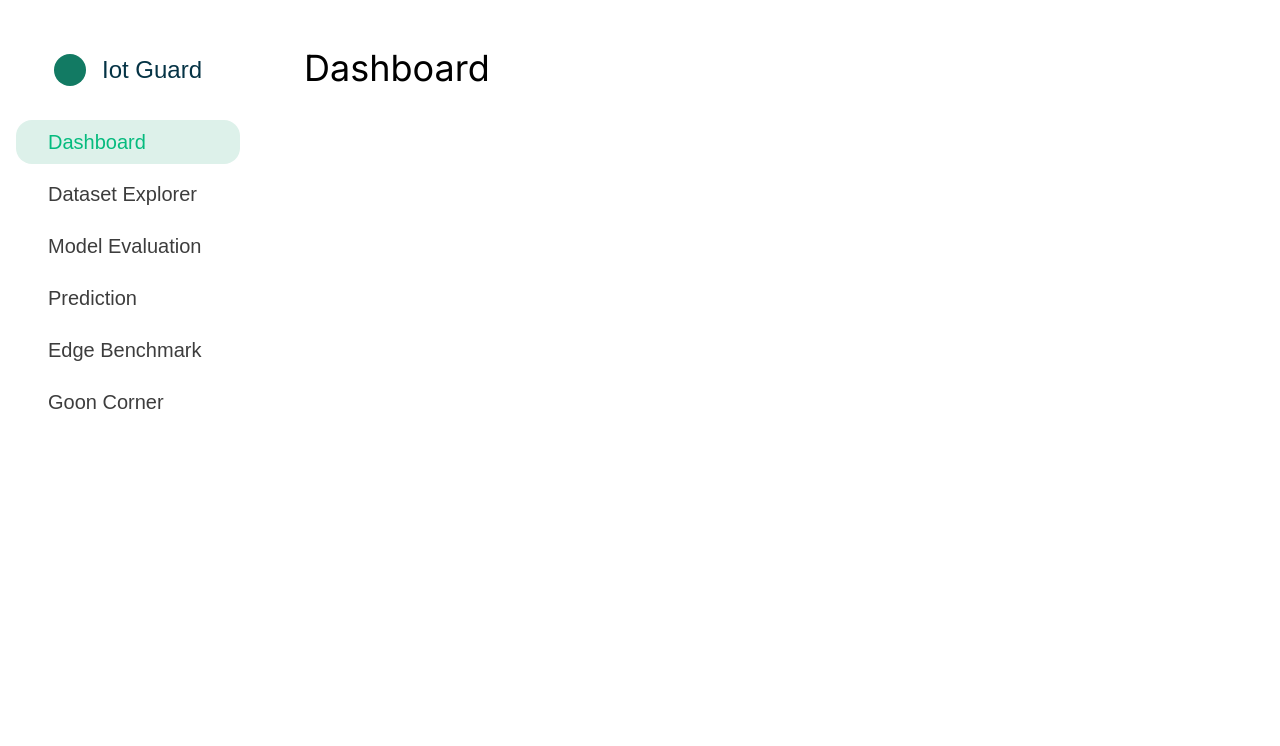
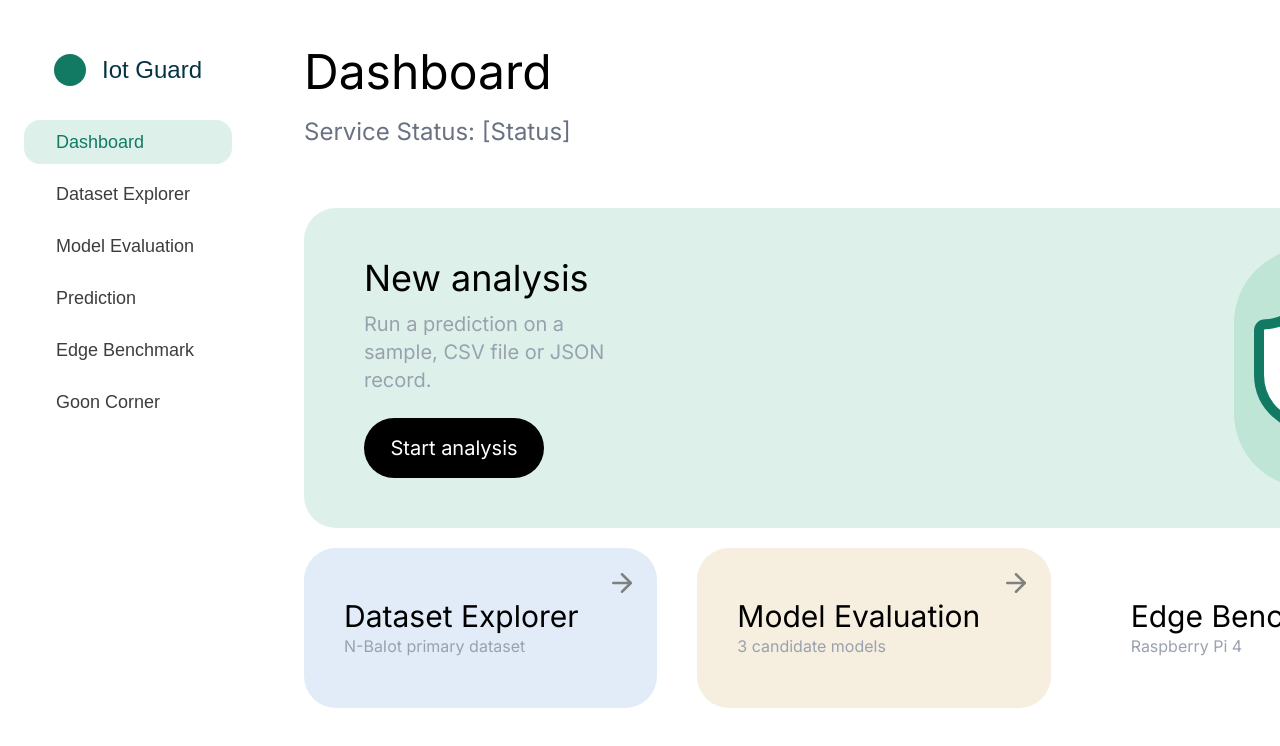
Before and after one commit to sonnnguyennn/cos30049hn-grp1_5, a Next.js app in the folder frontend/: page /dashboard in a window 1280 px wide. Shown: the top 746 px of the page. Built offline with nearby package versions, Linux system fonts and the light colour scheme; a web font is replaced by a local one.

Commit message:
front end upd dasboard

```diff
--- a/frontend/package.json
+++ b/frontend/package.json
@@ -9,7 +9,11 @@
     "lint": "eslint"
   },
   "dependencies": {
+    "@emotion/react": "^11.14.0",
+    "@emotion/styled": "^11.14.1",
+    "@mui/material": "^9.5.0",
     "clsx": "^2.1.1",
+    "lucide-react": "^1.71.0",
     "next": "16.4.2",
     "react": "19.3.0",
     "react-dom": "19.3.0",
--- a/frontend/pnpm-workspace.yaml
+++ b/frontend/pnpm-workspace.yaml
@@ -1,2 +1,2 @@
 allowBuilds:
-  unrs-resolver: set this to true or false
+  unrs-resolver: false
--- a/frontend/src/app/dashboard/layout.tsx
+++ b/frontend/src/app/dashboard/layout.tsx
@@ -1,6 +1,7 @@
 "use client";
 
 import SideNav from "../ui/dashboard/sidenav";
+import { inter } from '@/app/ui/fonts';
 
 export default function Layout({ children }: { children: React.ReactNode }) {
   return (
@@ -8,7 +9,7 @@ export default function Layout({ children }: { children: React.ReactNode }) {
       <div className="w-full flex-none md:flex md:w-64 md:flex-col">
         <SideNav />
       </div>
-      <div className="grow p-6 md:overflow-y-auto md:p-12">{children}</div>
+      <div className={`${inter.className} antialiased grow p-6 md:overflow-y-auto md:p-12`}>{children}</div>
     </div>
   );
 }
--- a/frontend/src/app/dashboard/page.tsx
+++ b/frontend/src/app/dashboard/page.tsx
@@ -1,10 +1,17 @@
 "use client";
+
 import { inter } from '@/app/ui/fonts';
+import NewAnal from '../ui/dashboard/new-analysis';
+import MoreLinks from '../ui/dashboard/more-links';
 
 export default function Page() {
     return (
-        <main>
-            <h1 className={`${inter.className} text-4xl text-black`}>Dashboard</h1>
+        <main className='grid gap-y-5'>
+            <h1 className={`${inter.className} text-5xl text-black`}>Dashboard</h1>
+            <h2 className={`${inter.className} text-2xl text-gray-500`}>Service Status: [Status]</h2>
+            <div className="page-break h-5"></div>
+            <NewAnal />
+            <MoreLinks />
         </main>
     );
 }
--- /dev/null
+++ b/frontend/src/app/ui/dashboard/more-links.tsx
@@ -0,0 +1,32 @@
+'use client';
+
+import Link from "next/link";
+import { ArrowRight } from 'lucide-react';
+
+const links = [
+    {Name: 'Dataset Explorer', href: '/dashboard/dataset-explorer', color: 'bg-[#E1ECF8]', des: 'N-BaIot primary dataset'},
+    {Name: 'Model Evaluation', href: '/dashboard/model-evaluation', color: 'bg-[#F6EEDF]', des: '3 candidate models'},
+    {Name: 'Edge Benchmark', href: '/dashboard/edge-benchmark', color: 'bg-[#FFFFFF]', des: 'Raspberry Pi 4'},
+]
+
+export default function MoreLinks() {
+    return (
+        <div className='flex items-center justify-center w-full h-40 rounded-2xl gap-10'>
+            {
+                links.map((link) => {
+                    return(
+                        <Link
+                        key={link.Name}
+                        href={link.href}
+                        className={`relative w-full h-full rounded-4xl justify-center flex flex-col px-10 ${link.color}`}
+                        >
+                            <p className="text-black text-3xl">{link.Name}</p>
+                            <p className="text-gray-400">{link.des}</p>
+                            <ArrowRight stroke="gray" size={30} className="absolute top-5 right-5" />
+                        </Link>
+                    )
+                })
+            }
+        </div>
+    );
+}
--- a/frontend/src/app/ui/dashboard/nav-links.tsx
+++ b/frontend/src/app/ui/dashboard/nav-links.tsx
@@ -23,13 +23,13 @@ export default function NavLinks() {
                         <Link
                         key={link.Name}
                         href={link.href}
-                        className={clsx("flex w-full rounded-2xl",
+                        className={clsx("flex rounded-2xl",
                             {"flex w-full rounded-2xl bg-[#ddf1ea]" : pathname === link.href}
                         )}
                         >
                             <p className={clsx(
-                                "text-[#3d3d3d] text-xl py-2 px-8",
-                                {"text-[#05bb7e] text-xl py-2 px-8" : pathname === link.href}
+                                "text-[#3d3d3d] text-lg py-2 px-8",
+                                {"text-[#127A63] text-lg py-2 px-8" : pathname === link.href}
                             )}>{link.Name}</p>
                         </Link>
                     )
--- /dev/null
+++ b/frontend/src/app/ui/dashboard/new-analysis.tsx
@@ -0,0 +1,24 @@
+'use client';
+
+import { inter } from '@/app/ui/fonts';
+import Link from 'next/link';
+import { ShieldCheck } from 'lucide-react';
+
+export default function NewAnal() {
+    return (
+        <div className='flex items-center bg-[#ddf1ea] w-full h-80 rounded-4xl px-15 py-15 gap-150'>
+            <div className = 'flex flex-col justify-center gap-y-3'>
+                <h1 className={`${inter.className} text-4xl text-black`}>New analysis</h1>
+                <h1 className={`${inter.className} text-xl text-gray-400`}>Run a prediction on a sample, CSV file or JSON record.</h1>
+                <div className="page-break"></div>
+
+                <Link href='/dashboard/prediction' className='flex justify-center items-center rounded-4xl w-45 h-15 text-xl text-white bg-black'>
+                    Start analysis
+                </Link>
+            </div>
+            <div className='bg-[#BFE5D7] rounded-full w-60 h-60 flex justify-center items-center'>
+                <ShieldCheck fill='white' size={150} nonScalingStroke stroke='#127A63' strokeWidth={10} className=''/>
+            </div>
+        </div>
+    );
+}
--- a/frontend/src/app/ui/dashboard/sidenav.tsx
+++ b/frontend/src/app/ui/dashboard/sidenav.tsx
@@ -10,7 +10,7 @@ export default function SideNav() {
                 <Logo />
             </div>
         </Link>
-        <div className="flex flex-col gap-2" >
+        <div className="flex flex-col gap-2 px-2" >
           <NavLinks/>
         </div>
     </div>
```
Also changed, not shown: frontend/src/app/ui/dashboard/recent-activities.tsx (added), 1 other file (tests, documents, lock files or other folders).
